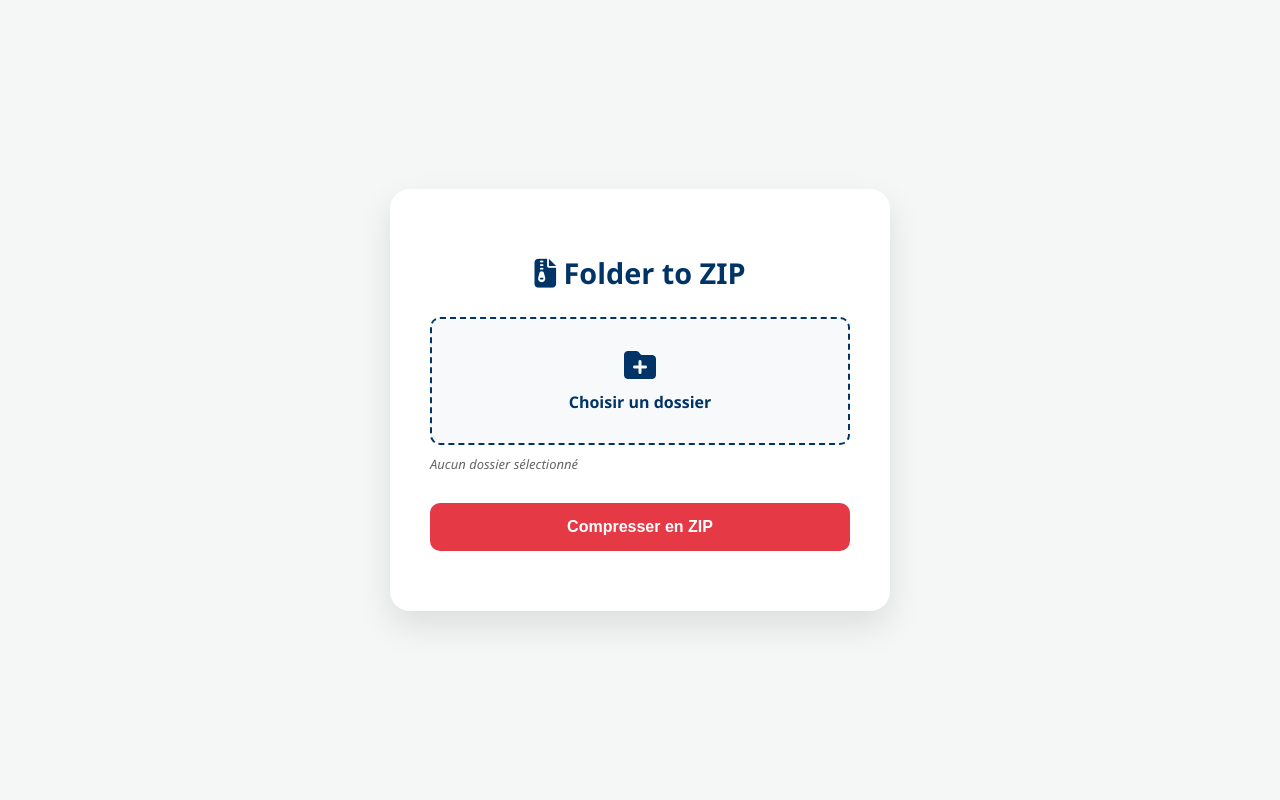
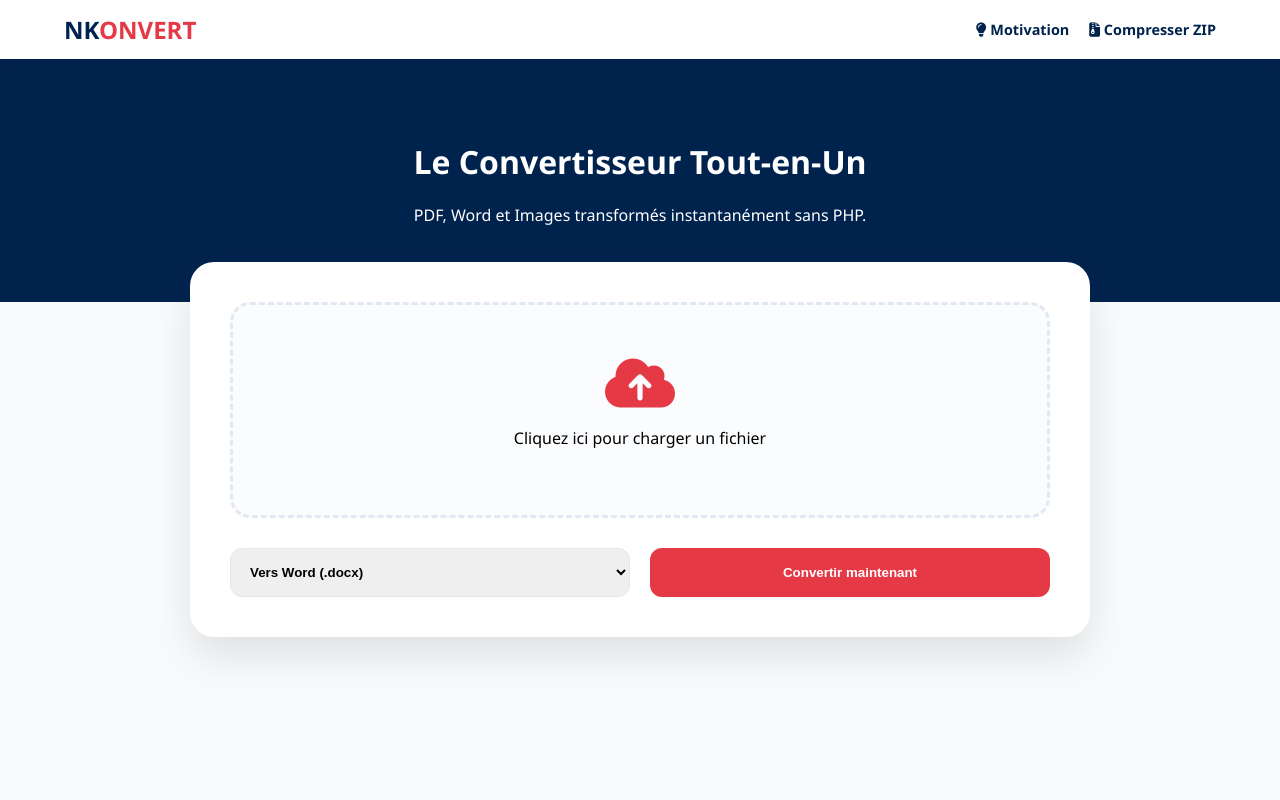
Before and after one commit to Reygreekk/nkonvert, a Flask app: page / in a window 1280 px wide. Run offline with Flask 3, Linux system fonts and the light colour scheme.

Commit message:
Add files via upload

```diff
--- a/templates/index.html
+++ b/templates/index.html
@@ -3,196 +3,112 @@
 <head>
     <meta charset="UTF-8">
     <meta name="viewport" content="width=device-width, initial-scale=1.0">
-    <title>NKALAA | Folder to ZIP</title>
+    <title>NKONVERT | Multi-Converter</title>
     <link rel="stylesheet" href="https://cdnjs.cloudflare.com/ajax/libs/font-awesome/6.4.0/css/all.min.css">
     <style>
-        /* Reset de base pour la cohérence */
-        * { box-sizing: border-box; }
-
-        body {
-            font-family: 'Segoe UI', sans-serif;
-            background: #f4f7f6;
-            display: flex;
-            justify-content: center;
-            align-items: center;
-            min-height: 100vh;
-            margin: 0;
-            padding: 20px; /* Espace minimal sur les bords du téléphone */
-        }
-
-        .converter-card {
-            background: white;
-            padding: 40px;
-            border-radius: 20px;
-            box-shadow: 0 15px 35px rgba(0,0,0,0.1);
-            width: 100%;
-            max-width: 500px; /* Taille max sur PC */
-            text-align: center;
-        }
-
-        h2 {
-            color: #003366;
-            margin-bottom: 25px;
-            font-size: 1.8rem;
-        }
-
-        .input-group {
-            margin-bottom: 20px;
-            text-align: left;
-        }
-
-        /* Style responsive pour le bouton de sélection */
-        .file-label {
-            display: flex;
-            flex-direction: column;
-            align-items: center;
-            justify-content: center;
-            background: #f8f9fa;
-            border: 2px dashed #003366;
-            padding: 30px 20px;
-            border-radius: 10px;
-            cursor: pointer;
-            transition: 0.3s;
-            color: #003366;
-            font-weight: bold;
-            gap: 10px;
-        }
-
-        .file-label i { font-size: 2rem; }
-
-        .file-label:hover { background: #eef2f7; }
-        input[type="file"] { display: none; }
-
-        #folderName {
-            display: block;
-            margin-top: 10px;
-            font-size: 13px;
-            color: #666;
-            font-style: italic;
-            word-break: break-all; /* Empêche le nom du dossier de déborder */
-        }
-
-        button {
-            background: #e63946;
-            color: white;
-            border: none;
-            padding: 15px 30px;
-            border-radius: 10px;
-            font-weight: bold;
-            cursor: pointer;
-            width: 100%;
-            font-size: 1rem;
-            transition: 0.3s;
-            margin-top: 10px;
-        }
-
-        button:hover { background: #003366; transform: translateY(-2px); }
-        button:disabled { background: #ccc; cursor: not-allowed; transform: none; }
-
-        #status { margin-top: 20px; font-size: 14px; line-height: 1.4; }
-
-        .loader {
-            display: none;
-            margin: 10px auto;
-            border: 4px solid #f3f3f3;
-            border-top: 4px solid #003366;
-            border-radius: 50%;
-            width: 35px;
-            height: 35px;
-            animation: spin 1s linear infinite;
-        }
-
-        @keyframes spin { 0% { transform: rotate(0deg); } 100% { transform: rotate(360deg); } }
-
-        .btn-download {
-            display: none;
-            background: #27ae60;
-            margin-top: 15px;
-            text-decoration: none;
-            color: white;
-            padding: 15px;
-            border-radius: 10px;
-            font-weight: bold;
-            width: 100%;
-            text-align: center;
-        }
-
-        /* --- RESPONSIVE DESIGN --- */
-        @media (max-width: 480px) {
-            .converter-card {
-                padding: 25px 20px; /* Plus petit padding sur mobile */
-            }
-
-            h2 {
-                font-size: 1.4rem;
-            }
-
-            .file-label {
-                padding: 20px 10px;
-            }
-
-            button, .btn-download {
-                padding: 12px 20px;
-                font-size: 0.95rem;
-            }
-        }
+        :root { --red: #E63946; --dark: #00234E; --gray: #F8FAFC; --blue: #457B9D; }
+        body { font-family: 'Segoe UI', sans-serif; background: var(--gray); margin: 0; }
+        .nav { background: white; padding: 0.8rem 5%; display: flex; justify-content: space-between; align-items: center; box-shadow: 0 2px 15px rgba(0,0,0,0.05); position: sticky; top:0; z-index:100; }
+        .logo { font-size: 1.5rem; font-weight: 900; color: var(--dark); text-decoration: none; }
+        .logo span { color: var(--red); }
+        .menu-links { display: flex; gap: 20px; }
+        .menu-links a { text-decoration: none; color: var(--dark); font-weight: 600; font-size: 0.9rem; transition: 0.3s; }
+        .hero { background: var(--dark); color: white; padding: 60px 20px; text-align: center; }
+        .container { max-width: 900px; margin: -40px auto 40px; padding: 0 15px; }
+        .converter-card { background: white; border-radius: 24px; padding: 40px; box-shadow: 0 20px 40px rgba(0,0,0,0.1); text-align: center; }
+        .upload-area { border: 3px dashed #E2E8F0; border-radius: 20px; padding: 50px 20px; cursor: pointer; background: #FBFCFE; }
+        .upload-area:hover { border-color: var(--red); background: #FFF5F5; }
+        .upload-area i { font-size: 3.5rem; color: var(--red); }
+        .controls { display: grid; grid-template-columns: 1fr 1fr; gap: 20px; margin-top: 30px; }
+        select, .btn-submit { width: 100%; padding: 15px; border-radius: 12px; font-weight: 600; border: 1px solid #E2E8F0; }
+        .btn-submit { background: var(--red); color: white; border: none; cursor: pointer; }
+        .btn-submit:disabled { background: #ccc; cursor: not_allowed; }
+        .result-box { display: none; margin-top: 30px; padding: 20px; border-radius: 15px; background: #F0FFF4; border: 1px solid #C6F6D5; }
+        .btn-download { display: inline-block; padding: 12px 25px; background: #2F855A; color: white; text-decoration: none; border-radius: 8px; font-weight: bold; }
+        #loader { display: none; margin-top: 20px; color: var(--blue); }
     </style>
 </head>
 <body>
 
-<div class="converter-card">
-    <h2><i class="fa-solid fa-file-zipper"></i> Folder to ZIP</h2>
+<nav class="nav">
+    <a href="#" class="logo">NK<span>ONVERT</span></a>
+    <div class="menu-links">
+        <a href="#"><i class="fa fa-lightbulb"></i> Motivation</a>
+        <a href="#"><i class="fa fa-file-zipper"></i> Compresser ZIP</a>
+    </div>
+</nav>
 
-    <div class="input-group">
-        <label for="folderInput" class="file-label">
-            <i class="fa-solid fa-folder-plus"></i>
-            <span>Choisir un dossier</span>
-        </label>
-        <input type="file" id="folderInput" webkitdirectory directory multiple>
-        <span id="folderName">Aucun dossier sélectionné</span>
+<div class="hero">
+    <h1>Le Convertisseur Tout-en-Un</h1>
+    <p>PDF, Word et Images transformés instantanément sans PHP.</p>
+</div>
+
+<div class="container">
+    <div class="converter-card">
+        <form id="convertForm">
+            <div class="upload-area" onclick="document.getElementById('fileInput').click()">
+                <i class="fa-solid fa-cloud-arrow-up"></i>
+                <p>Cliquez ici pour charger un fichier</p>
+                <input type="file" id="fileInput" hidden required>
+                <div id="file-chosen" style="margin-top:10px; font-weight:bold; color:var(--dark);"></div>
+            </div>
+
+            <div class="controls">
+                <select id="targetFormat">
+                    <optgroup label="Documents">
+                        <option value="docx">Vers Word (.docx)</option>
+                        <option value="pdf">Vers PDF (.pdf)</option>
+                    </optgroup>
+                    <optgroup label="Images">
+                        <option value="jpg">Vers Image (.jpg)</option>
+                    </optgroup>
+					<optgroup label="Présentations">
+        <option value="pptx">Vers PowerPoint (.pptx)</option>
+        <option value="pdf">Vers PDF (.pdf)</option>
+    </optgroup>
+                </select>
+                <button type="submit" class="btn-submit" id="submitBtn">Convertir maintenant</button>
+            </div>
+        </form>
+
+        <div id="loader"><i class="fas fa-spinner fa-spin"></i> Conversion en cours...</div>
+
+        <div class="result-box" id="resultBox">
+            <p>✅ Conversion réussie !</p>
+            <a href="#" id="downloadBtn" class="btn-download">Télécharger le résultat</a>
+        </div>
     </div>
-
-    <button onclick="startZipping()" id="actionBtn">Compresser en ZIP</button>
-
-    <div class="loader" id="loader"></div>
-    <div id="status"></div>
-    <a href="#" id="downloadLink" class="btn-download"><i class="fa-solid fa-download"></i> Télécharger le ZIP</a>
 </div>
 
 <script>
-    /* ... Votre JavaScript reste identique ... */
-    const folderInput = document.getElementById('folderInput');
-    const folderNameDisplay = document.getElementById('folderName');
+    const fileInput = document.getElementById('fileInput');
+    const fileChosen = document.getElementById('file-chosen');
+    const form = document.getElementById('convertForm');
+    const submitBtn = document.getElementById('submitBtn');
+    const loader = document.getElementById('loader');
+    const resultBox = document.getElementById('resultBox');
+    const downloadBtn = document.getElementById('downloadBtn');
 
-    folderInput.addEventListener('change', () => {
-        if (folderInput.files.length > 0) {
-            const path = folderInput.files[0].webkitRelativePath;
-            const folderName = path.split('/')[0];
-            folderNameDisplay.textContent = `Dossier prêt : ${folderName} (${folderInput.files.length} fichiers)`;
+    fileInput.addEventListener('change', () => {
+        if (fileInput.files.length > 0) {
+            fileChosen.textContent = fileInput.files[0].name;
         }
     });
 
-    async function startZipping() {
-        const files = folderInput.files;
-        const status = document.getElementById('status');
-        const loader = document.getElementById('loader');
-        const btn = document.getElementById('actionBtn');
-        const dl = document.getElementById('downloadLink');
-
-        if (files.length === 0) return alert("Veuillez sélectionner un dossier !");
-
-        status.innerHTML = "";
-        dl.style.display = "none";
-        loader.style.display = "block";
-        btn.disabled = true;
+    form.addEventListener('submit', async (e) => {
+        e.preventDefault();
 
         const formData = new FormData();
-        for (const file of files) {
-            formData.append('files', file, file.webkitRelativePath);
-        }
+        formData.append('file', fileInput.files[0]);
+        formData.append('target_format', document.getElementById('targetFormat').value);
+
+        // UI Update
+        submitBtn.disabled = true;
+        loader.style.display = 'block';
+        resultBox.style.display = 'none';
 
         try {
-            const response = await fetch('/zip_folder', {
+            const response = await fetch('/convert', {
                 method: 'POST',
                 body: formData
             });
@@ -200,20 +116,18 @@
             const data = await response.json();
 
             if (data.success) {
-                status.innerHTML = `<span style="color:green">${data.message}</span>`;
-                dl.href = data.download_url;
-                dl.style.display = "block";
+                downloadBtn.href = data.download_url;
+                resultBox.style.display = 'block';
             } else {
-                status.innerHTML = `<span style="color:red">Erreur: ${data.error}</span>`;
+                alert("Erreur: " + data.error);
             }
-        } catch (e) {
-            status.innerHTML = `<span style="color:red">Erreur lors de l'envoi des fichiers.</span>`;
+        } catch (error) {
+            alert("Erreur lors de la connexion au serveur Python.");
         } finally {
-            loader.style.display = "none";
-            btn.disabled = false;
+            loader.style.display = 'none';
+            submitBtn.disabled = false;
         }
-    }
+    });
 </script>
-
 </body>
 </html>
```
